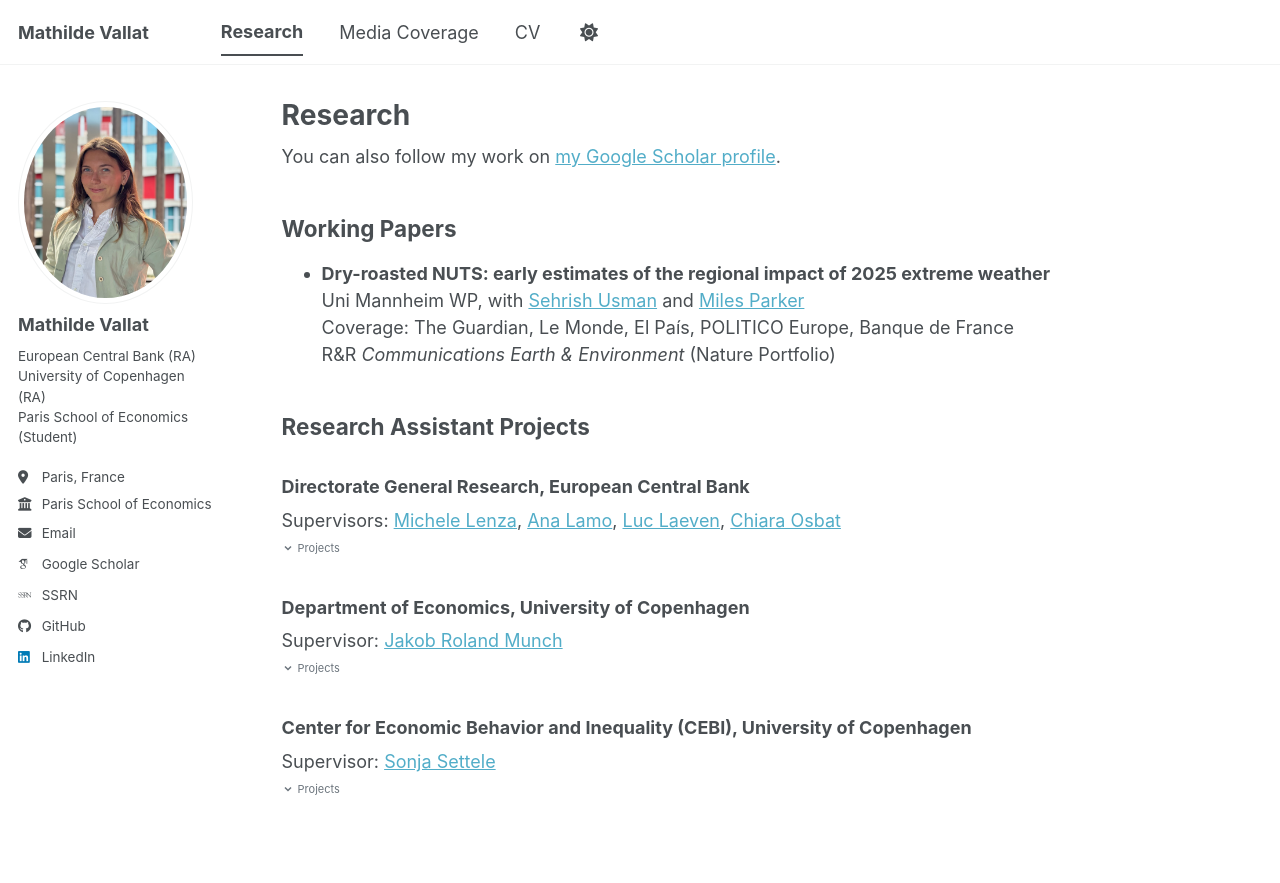
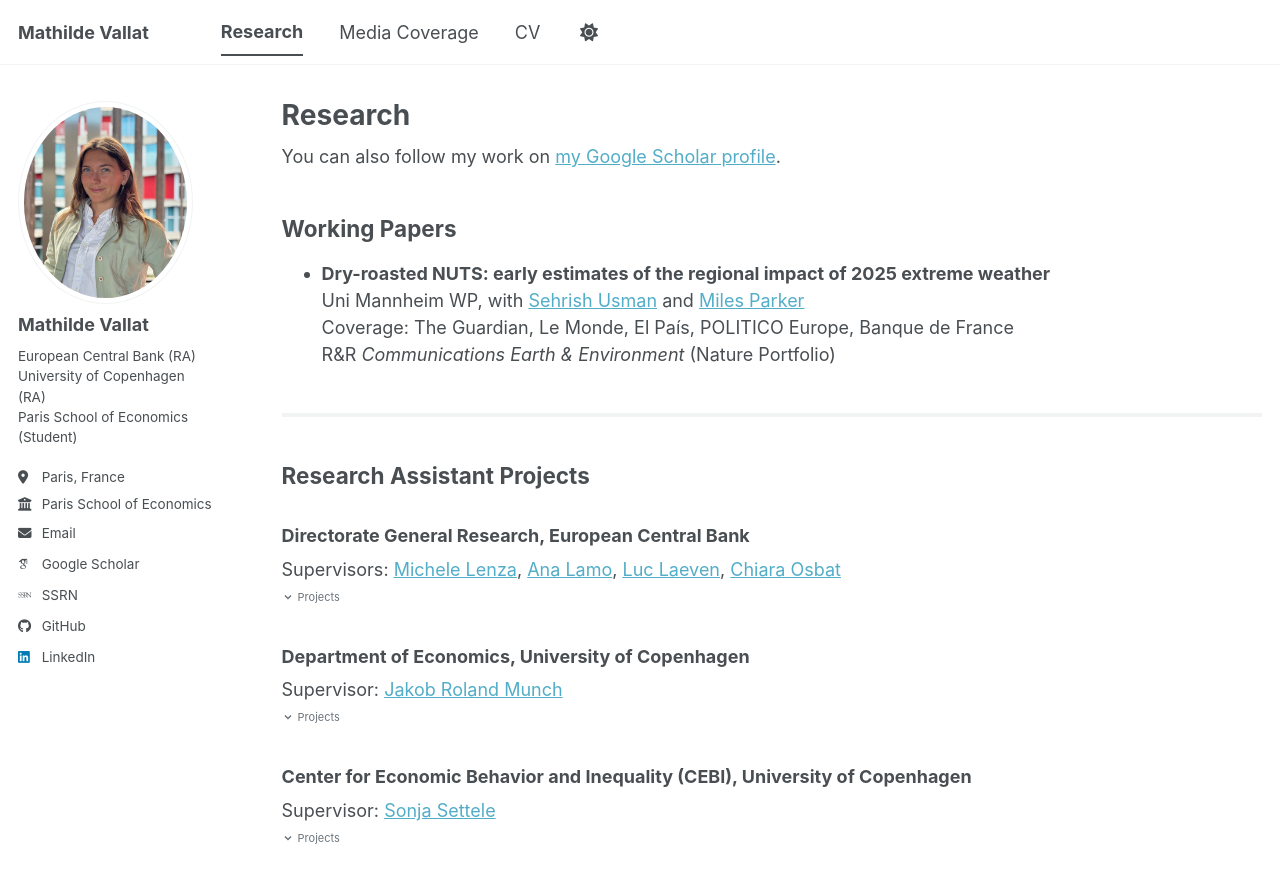
Before and after one commit to MathildeVallat/mathildevallat.github.io, a Jekyll site: the page built from _pages/publications.html, in a window 1280 px wide and 900 px high. Shown: the top 883 px of the window. Built offline with Jekyll 4.4.1, drawn with Linux system fonts in a browser that asks for light colours; some web fonts are replaced; a script bundle is joined from its source files by our own code; library files that are not in the unit come from our copies.

Commit message:
Add grey divider between Working Papers and Research Assistant Projects

```diff
--- a/_pages/publications.html
+++ b/_pages/publications.html
@@ -17,6 +17,8 @@ You can also follow my work on <a href="https://scholar.google.com/citations?use
     R&R <em>Communications Earth &amp; Environment</em> (Nature Portfolio)
   </li>
 </ul>
+
+<hr style="border: 0; border-top: 0.25em solid var(--global-border-color); margin: 2.5em 0 1.5em;">
 
 <h2>Research Assistant Projects</h2>
 
```
